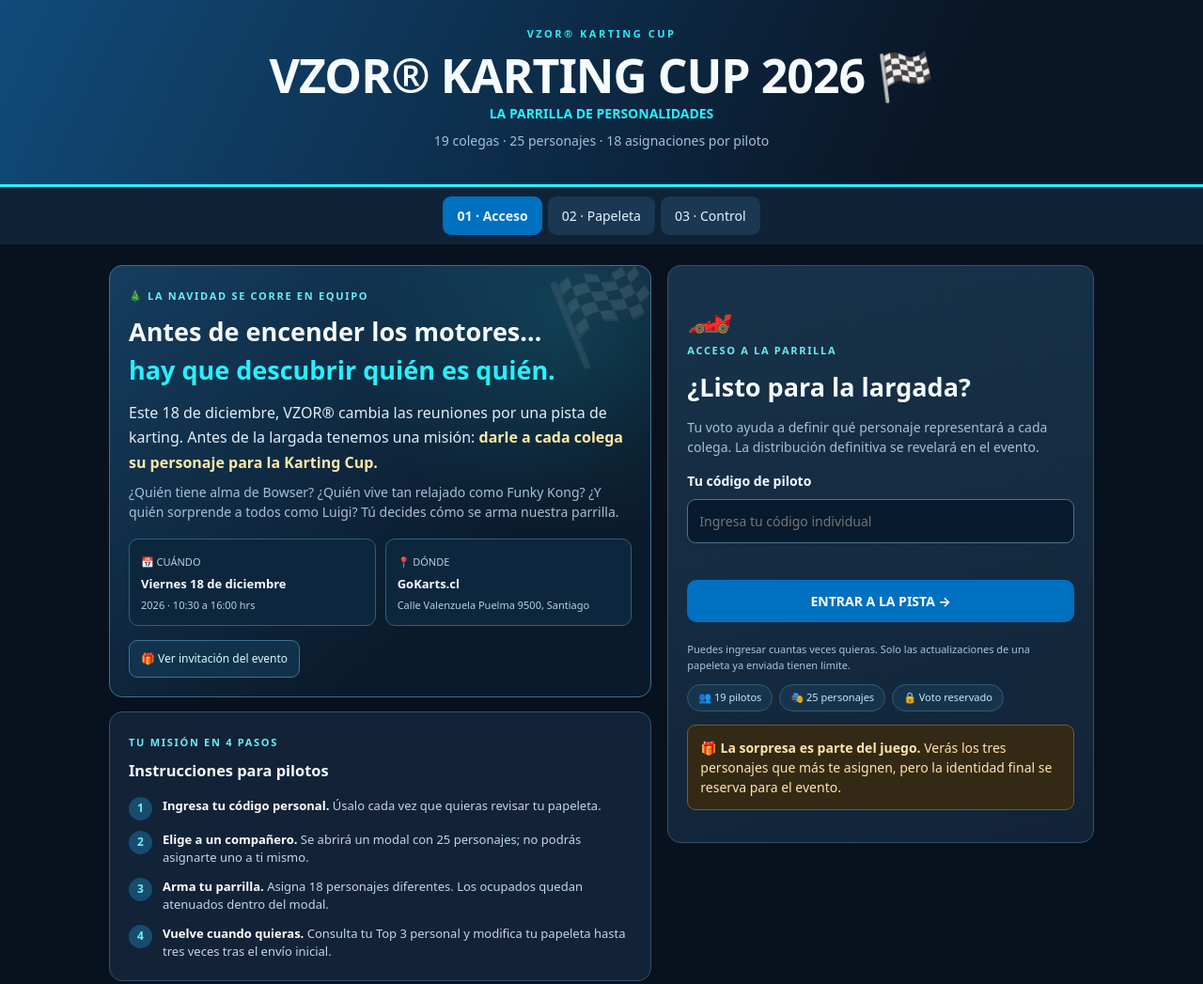
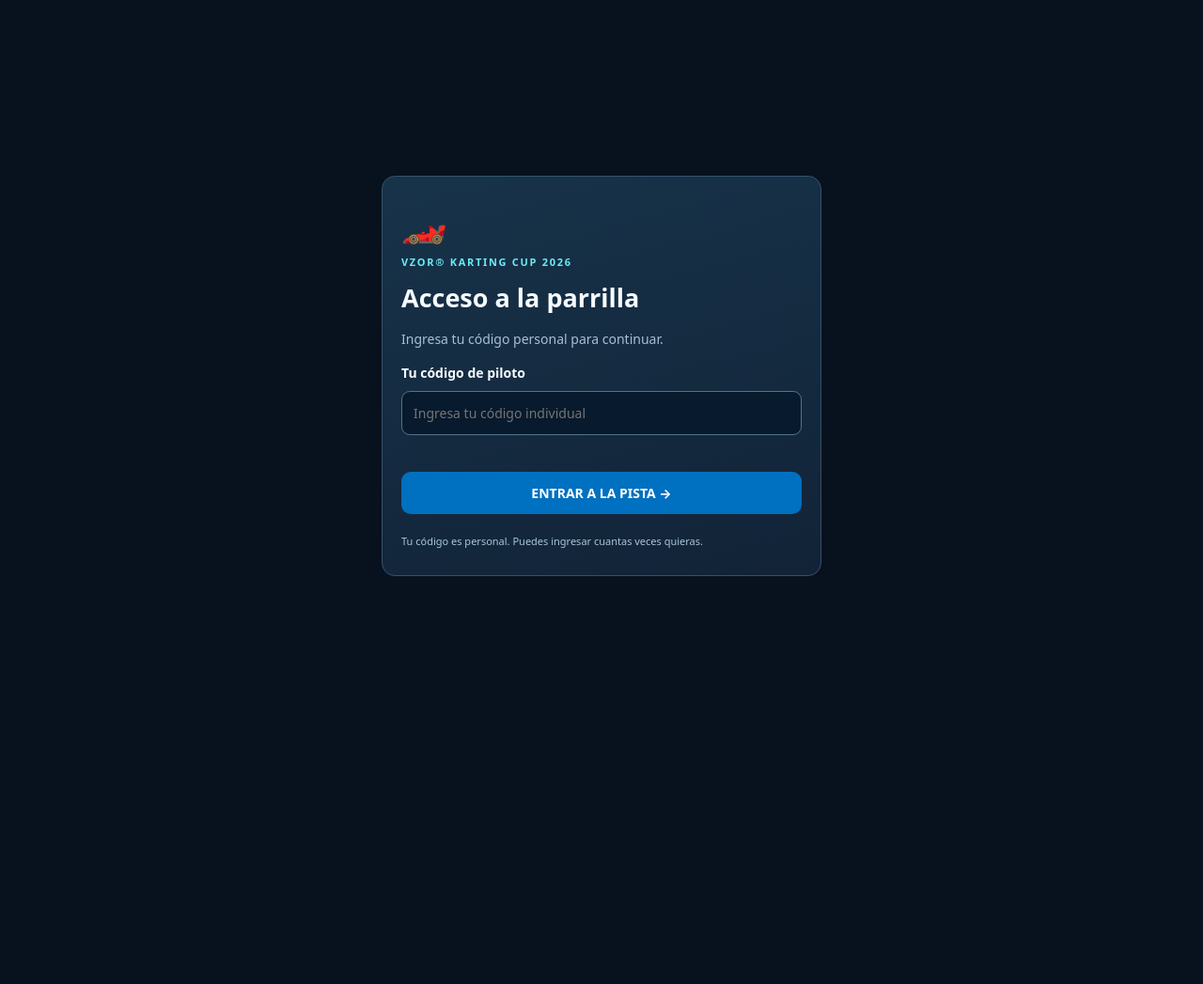
Before and after one commit to ftapioca-vzor/vzor-karting-cup-2026, a plain HTML site: page index.html in a window 1280 px wide. Shown: the top 1047 px of the page at 94% size. After the commit the page ends 800 px from the top, so only its background shows below. Drawn offline with Linux system fonts and the light colour scheme.

Commit message:
Update Index
cambios en el acceso (para no mostrar datos del evento)

```diff
--- a/index.html
+++ b/index.html
@@ -67,12 +67,18 @@ body.modal-open{overflow:hidden}
 .access-invite-dialog .invite-close{display:block;margin:0 0 8px auto}
 @media(max-width:780px){.access-layout{grid-template-columns:1fr}.event-facts{grid-template-columns:repeat(2,minmax(0,1fr))}}
 @media(max-width:430px){.event-facts{grid-template-columns:1fr}.access-lead{font-size:14px}}
+/* El único contenido visible antes de autenticar es el panel de acceso. */
+body.pre-auth header,body.pre-auth nav,body.pre-auth .foot{display:none!important}
+body.pre-auth main{max-width:500px;min-height:100dvh;display:grid;align-items:center;padding:26px 16px}
+body.pre-auth .access-login{margin:0}
+body.pre-auth #vote,body.pre-auth #results{display:none!important}
+.briefing-actions{margin-top:14px}
 .results td .buttonline{display:flex;gap:5px;flex-wrap:wrap}.results td .btn{padding:7px 9px;font-size:11px}.results td{vertical-align:top}
 </style>
 </head>
-<body>
-<header><div class="eyebrow">VZOR® KARTING CUP</div><h1>VZOR® KARTING CUP 2026 🏁</h1><b style="color:var(--cyan)">LA PARRILLA DE PERSONALIDADES</b><p class="muted">19 colegas · 25 personajes · 18 asignaciones por piloto</p></header>
-<nav aria-label="Navegación"><button id="tab-access" onclick="show('access')">01 · Acceso</button><button id="tab-vote" onclick="show('vote')">02 · Papeleta</button><button id="tab-results" onclick="show('results')">03 · Control</button></nav>
+<body class="pre-auth">
+<header><div class="eyebrow">VZOR® KARTING CUP</div><h1>VZOR® KARTING CUP 2026 🏁</h1><b style="color:var(--cyan)">LA PARRILLA DE PERSONALIDADES</b><p class="muted">LA PARRILLA SE DEFINE ANTES DE LA CARRERA</p></header>
+<nav aria-label="Navegación"><button id="tab-access" onclick="show('access')">01 · Inicio</button><button id="tab-vote" onclick="show('vote')">02 · Papeleta</button><button id="tab-results" onclick="show('results')">03 · Control</button></nav>
 <main><section id="access"></section><section id="vote" class="hidden"></section><section id="results" class="hidden"></section></main>
 <div id="modal-root"></div><div id="invitation-root"></div><div class="foot">VZOR® · FIESTA DE NAVIDAD 2026 · LA PARRILLA SE DEFINE ANTES DE LA CARRERA</div>
 <script>
@@ -119,16 +125,46 @@ async function api(action,payload={}){
  const controller=new AbortController();const timeout=setTimeout(()=>controller.abort(),15000);
  try{const r=await fetch(API_URL,{method:'POST',headers:{'Content-Type':'application/json'},body:JSON.stringify({action,...payload}),signal:controller.signal});let value=await r.json().catch(()=>({error:'Respuesta no válida del servidor'}));if(!r.ok||value.error)throw Error(value.error||'No se pudo procesar la solicitud');return value}finally{clearTimeout(timeout)}
 }
-function show(page){closeModal();for(const id of ['access','vote','results']){document.getElementById(id).classList.toggle('hidden',id!==page);document.getElementById('tab-'+id).setAttribute('aria-current',id===page?'page':'false')}({access:renderAccess,vote:renderVote,results:renderResults})[page]()}
-function renderAccess(){document.getElementById('access').innerHTML=`
-<div class="access-layout"><div><div class="panel access-hero"><div class="access-kicker">🎄 LA NAVIDAD SE CORRE EN EQUIPO</div><h2>Antes de encender los motores…<br><span style="color:var(--cyan)">hay que descubrir quién es quién.</span></h2>
+function show(page){
+ // Sin sesión validada no se puede navegar a la papeleta ni a administración.
+ if(currentUser===null && page!=='access')page='access';
+ closeModal();
+ document.body.classList.toggle('pre-auth',currentUser===null);
+ for(const id of ['access','vote','results']){
+  document.getElementById(id).classList.toggle('hidden',id!==page);
+  document.getElementById('tab-'+id).setAttribute('aria-current',id===page?'page':'false');
+ }
+ ({access:renderAccess,vote:renderVote,results:renderResults})[page]();
+}
+function eventBriefing(){return `
+<div class="panel access-hero"><div class="access-kicker">🎄 LA NAVIDAD SE CORRE EN EQUIPO</div>
+<h2>Antes de encender los motores…<br><span style="color:var(--cyan)">hay que descubrir quién es quién.</span></h2>
 <p class="access-lead">Este 18 de diciembre, VZOR® cambia las reuniones por una pista de karting. Antes de la largada tenemos una misión: <span class="access-highlight">darle a cada colega su personaje para la Karting Cup.</span></p>
 <p class="muted">¿Quién tiene alma de Bowser? ¿Quién vive tan relajado como Funky Kong? ¿Y quién sorprende a todos como Luigi? Tú decides cómo se arma nuestra parrilla.</p>
-<div class="event-facts"><div class="event-fact"><small>📅 CUÁNDO</small><strong>Viernes 18 de diciembre</strong><small>2026 · 10:30 a 16:00 hrs</small></div><div class="event-fact"><small>📍 DÓNDE</small><strong>GoKarts.cl</strong><small>Calle Valenzuela Puelma 9500, Santiago</small></div></div><button type="button" class="access-poster-button" onclick="showInvitation()">🎁 Ver invitación del evento</button></div>
-<div class="panel"><div class="access-kicker">TU MISIÓN EN 4 PASOS</div><h3>Instrucciones para pilotos</h3><ol class="access-steps"><li><span><b>Ingresa tu código personal.</b> Úsalo cada vez que quieras revisar tu papeleta.</span></li><li><span><b>Elige a un compañero.</b> Se abrirá un modal con 25 personajes; no podrás asignarte uno a ti mismo.</span></li><li><span><b>Arma tu parrilla.</b> Asigna 18 personajes diferentes. Los ocupados quedan atenuados dentro del modal.</span></li><li><span><b>Vuelve cuando quieras.</b> Consulta tu Top 3 personal y modifica tu papeleta hasta tres veces tras el envío inicial.</span></li></ol></div></div>
-<div class="panel access-login"><div style="font-size:39px">🏎️</div><div class="access-kicker">ACCESO A LA PARRILLA</div><h2>¿Listo para la largada?</h2><p class="muted">Tu voto ayuda a definir qué personaje representará a cada colega. La distribución definitiva se revelará en el evento.</p><label for="code">Tu código de piloto</label><input id="code" class="field" autocomplete="off" placeholder="Ingresa tu código individual" aria-describedby="access-error" onkeydown="if(event.key==='Enter')login()"><div id="access-error" class="error" aria-live="polite"></div><button class="btn" id="login-button" onclick="login()">ENTRAR A LA PISTA →</button><p class="input-help">Puedes ingresar cuantas veces quieras. Solo las actualizaciones de una papeleta ya enviada tienen límite.</p><div class="access-count"><span>👥 19 pilotos</span><span>🎭 25 personajes</span><span>🔒 Voto reservado</span></div><div class="notice">🎁 <b>La sorpresa es parte del juego.</b> Verás los tres personajes que más te asignen, pero la identidad final se reserva para el evento.</div></div></div>`}
-async function login(){const input=document.getElementById('code'),button=document.getElementById('login-button'),error=document.getElementById('access-error');error.textContent='';const submitted=input.value.trim();if(!submitted)return error.textContent='Ingresa tu código individual.';button.disabled=true;try{const data=await api('login',{code:submitted});code=submitted;syncParticipants(data);state=data;currentUser=data.participant;draft={};editing=!data.record;show('vote')}catch(e){error.textContent=e.message}finally{button.disabled=false}}
-function showInvitation(){document.getElementById('invitation-root').innerHTML=`<div class="access-invite-dialog" onclick="if(event.target===this)hideInvitation()"><div class="invite-wrap"><button class="btn secondary invite-close" onclick="hideInvitation()">✕ Cerrar</button><img class="access-invite" src="assets/invitacion-navidad-vzor-2026.png" alt="Invitación Navidad VZOR 2026"></div></div>`}
+<div class="event-facts"><div class="event-fact"><small>📅 CUÁNDO</small><strong>Viernes 18 de diciembre</strong><small>2026 · 10:30 a 16:00 hrs</small></div><div class="event-fact"><small>📍 DÓNDE</small><strong>GoKarts.cl</strong><small>Calle Valenzuela Puelma 9500, Santiago</small></div></div>
+<button type="button" class="access-poster-button" onclick="showInvitation()">🎁 Ver invitación del evento</button></div>
+<div class="panel"><div class="access-kicker">TU MISIÓN EN 4 PASOS</div><h3>Instrucciones para pilotos</h3>
+<ol class="access-steps"><li><span><b>Ya ingresaste con tu código personal.</b> Puedes volver cada vez que quieras.</span></li>
+<li><span><b>Elige a un compañero.</b> Se abrirá un modal con 25 personajes; no podrás asignarte uno a ti mismo.</span></li>
+<li><span><b>Arma tu parrilla.</b> Asigna 18 personajes diferentes. Los ocupados quedan atenuados dentro del modal.</span></li>
+<li><span><b>Vuelve cuando quieras.</b> Consulta tu Top 3 personal y modifica tu papeleta hasta tres veces tras el envío inicial.</span></li></ol></div>`}
+function renderAccess(){
+ const node=document.getElementById('access');
+ if(currentUser!==null){
+  node.innerHTML=eventBriefing()+`<div class="buttonline briefing-actions"><button class="btn" onclick="show('vote')">IR A MI PAPELETA →</button><button class="btn secondary" onclick="logout()">Cerrar sesión</button></div>`;
+  return;
+ }
+ node.innerHTML=`<div class="panel access-login"><div style="font-size:39px">🏎️</div>
+ <div class="access-kicker">VZOR® KARTING CUP 2026</div><h2>Acceso a la parrilla</h2>
+ <p class="muted">Ingresa tu código personal para continuar.</p>
+ <label for="code">Tu código de piloto</label>
+ <input id="code" class="field" autocomplete="off" placeholder="Ingresa tu código individual" aria-describedby="access-error" onkeydown="if(event.key==='Enter')login()">
+ <div id="access-error" class="error" aria-live="polite"></div>
+ <button class="btn" id="login-button" onclick="login()">ENTRAR A LA PISTA →</button>
+ <p class="input-help">Tu código es personal. Puedes ingresar cuantas veces quieras.</p></div>`;
+}
+async function login(){const input=document.getElementById('code'),button=document.getElementById('login-button'),error=document.getElementById('access-error');error.textContent='';const submitted=input.value.trim();if(!submitted)return error.textContent='Ingresa tu código individual.';button.disabled=true;try{const data=await api('login',{code:submitted});code=submitted;syncParticipants(data);state=data;currentUser=data.participant;draft={};editing=!data.record;show('access')}catch(e){error.textContent=e.message}finally{button.disabled=false}}
+function showInvitation(){if(currentUser===null)return;document.getElementById('invitation-root').innerHTML=`<div class="access-invite-dialog" onclick="if(event.target===this)hideInvitation()"><div class="invite-wrap"><button class="btn secondary invite-close" onclick="hideInvitation()">✕ Cerrar</button><img class="access-invite" src="assets/invitacion-navidad-vzor-2026.png" alt="Invitación Navidad VZOR 2026"></div></div>`}
 function hideInvitation(){document.getElementById('invitation-root').innerHTML=''}
 function colleagues(){return PARTICIPANTS.map((name,id)=>({name,id})).filter(p=>p.id!==currentUser)}
 function isComplete(values){const pairs=Object.entries(values);const valid=new Set(colleagues().map(p=>String(p.id)));return pairs.length===18&&pairs.every(([p,c])=>valid.has(p)&&Number.isInteger(c)&&c>=0&&c<25)&&new Set(pairs.map(([,c])=>c)).size===18}
```
